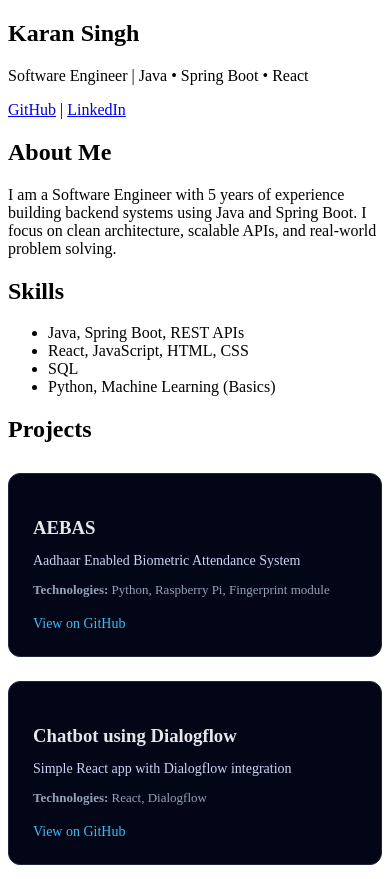
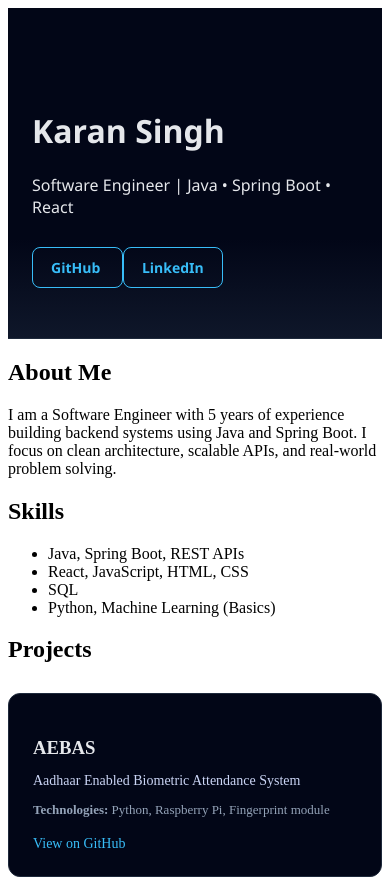
Before and after one commit to KaranSinghG/react-portfolio, a React (Vite) app in the folder portfolio/: page / in a window 390 px wide. Shown: the top 879 px of the page. Built offline with nearby package versions, Linux system fonts and the light colour scheme.

Commit message:
Refactor Header component structure and add CSS styles for improved layout and responsiveness

```diff
--- a/portfolio/src/components/Header.jsx
+++ b/portfolio/src/components/Header.jsx
@@ -1,16 +1,22 @@
+import './css/header.css';
+
 function Header() {
     return (
-        <>
-            <section>
+        <header>
+            <div className="header-content">
                 <h1>Karan Singh</h1>
-                <p>Software Engineer | Java • Spring Boot • React</p>
-
+                <p className="subtitle">Software Engineer | Java • Spring Boot • React</p>
+                <br />
                 <div className="social-links">
-                    <a href="https://github.com/" target="_blank">GitHub</a>{" | "}
-                    <a href="https://linkedin.com/" target="_blank">LinkedIn</a>
+                    <a href="https://github.com/"
+                        target="_blank"
+                        className="btn-outline"> GitHub </a>
+                    <a href="https://linkedin.com/"
+                        target="_blank"
+                        className="btn-outline">LinkedIn </a>
                 </div>
-            </section>
-        </>
+            </div>
+        </header>
     );
 }
 
--- /dev/null
+++ b/portfolio/src/components/css/header.css
@@ -0,0 +1,73 @@
+/* Header */
+header {
+  background: linear-gradient(
+    180deg,
+    #020617 0%,
+    #020617 70%,
+    #0f172a 100%
+  );
+  border-bottom: 1px solid #1e293b;
+}
+
+.header-content {
+  max-width: 1100px;
+  margin: 0 auto;
+  padding: 100px 80px 80px;
+  color: #e5e7eb;
+  font-family: 'Segoe UI', Tahoma, Geneva, Verdana, sans-serif;
+}
+
+.header h1 {
+  font-size: 48px;
+  font-weight: 700;
+  color: #e5e7eb;
+  margin-bottom: 12px;
+}
+
+.header .subtitle {
+  font-size: 18px;
+  color: #94a3b8;
+  margin-bottom: 32px;
+}
+
+.header-actions {
+  display: flex;
+  gap: 16px;
+}
+
+/* Buttons */
+.btn-primary {
+  background-color: #38bdf8;
+  color: #020617;
+  padding: 10px 18px;
+  border-radius: 8px;
+  font-size: 14px;
+  text-decoration: none;
+  font-weight: 600;
+}
+
+.btn-outline {
+  border: 1px solid #38bdf8;
+  color: #38bdf8;
+  padding: 10px 18px;
+  border-radius: 8px;
+  font-size: 14px;
+  text-decoration: none;
+  font-weight: 600;
+}
+
+.btn-primary:hover,
+.btn-outline:hover {
+  opacity: 0.85;
+}
+
+/* Responsive */
+@media (max-width: 768px) {
+  .header-content {
+    padding: 80px 24px 60px;
+  }
+
+  .header h1 {
+    font-size: 36px;
+  }
+}
```
